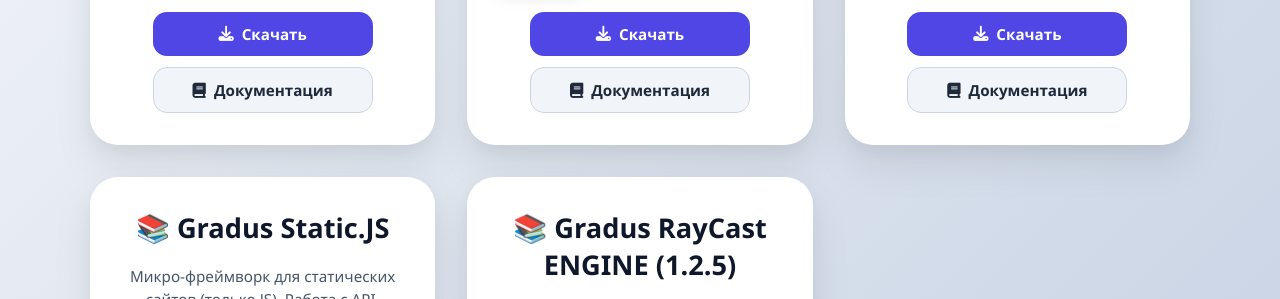
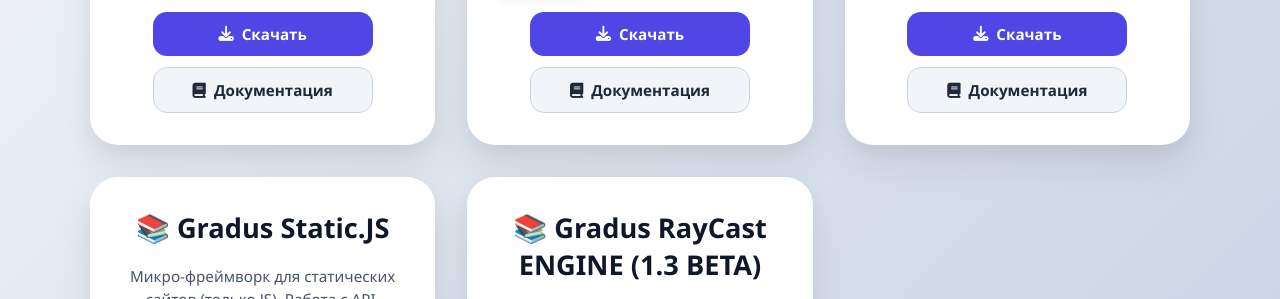
Before and after one commit to gradus-team/gradus-team.github.io, a plain HTML site: page for_dev/index.html in a window 1280 px wide. Shown: the part 443-742 px from the top of the page. Drawn offline with Linux system fonts and the light colour scheme.

Commit message:
Update index.html

```diff
--- a/for_dev/index.html
+++ b/for_dev/index.html
@@ -268,7 +268,7 @@
         </div>
 
         <div class="card" id="gradus-rc">
-            <div class="product-title">📚 Gradus RayCast ENGINE (1.2.5)</div>
+            <div class="product-title">📚 Gradus RayCast ENGINE (1.3 BETA)</div>
             <div class="desc">
                 Полноценный движок на Python основанный на Ray Casting с авторскими технологиями Light Tracing, PhysicsAPI, MicroAPI, OBJ-Converter (конвертирует .obj в 128 спрайтов 512x512), RT Emulator, смотрите все остальное в документации.
             </div>
```
